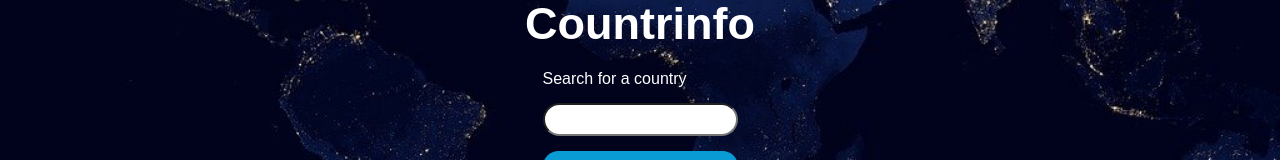
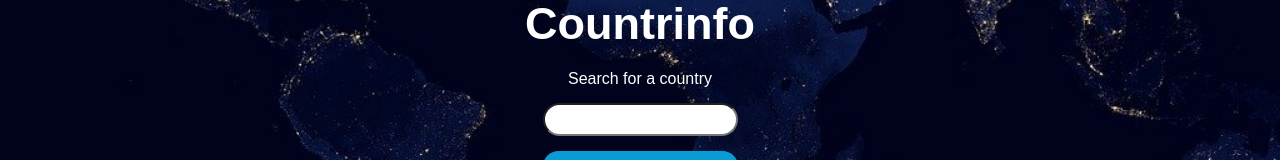
Before and after one commit to pradow/countrynfo, a React (Create React App) app: page /#/ in a window 1280 px wide. Shown: the part 320-480 px from the top of the page. Built offline with nearby package versions, Linux system fonts and the light colour scheme.

Commit message:
set state of loader to true on every fetch

```diff
--- a/src/CountryPage/CountryPage.js
+++ b/src/CountryPage/CountryPage.js
@@ -25,7 +25,6 @@ export function CountryPage() {
   useEffect(() => {
     fetchData(); // eslint-disable-next-line react-hooks/exhaustive-deps
   }, []);
-  console.log(searchData);
 
   if (isLoading) {
     return <Loader />;
--- a/src/SearchResults/SearchResults.js
+++ b/src/SearchResults/SearchResults.js
@@ -14,6 +14,7 @@ export function SearchResults() {
   const history = useHistory();
 
   const fetchData = async () => {
+    setIsLoading(true);
     try {
       const response = await fetch(url + searchQuery);
       const data = await response.json();
--- a/src/shared/Search.js
+++ b/src/shared/Search.js
@@ -17,7 +17,6 @@ function Search({ placeholder }) {
     setInputValue("");
   };
   const handleInputChange = (e) => {
-    console.log(e.currentTarget.value);
     setInputValue(e.currentTarget.value);
   };
 
--- a/src/shared/sass/partials/_home.scss
+++ b/src/shared/sass/partials/_home.scss
@@ -38,3 +38,7 @@
   padding: 7px;
   text-decoration: none;
 }
+
+.home-hero .search-label {
+  text-align: center;
+}
```
